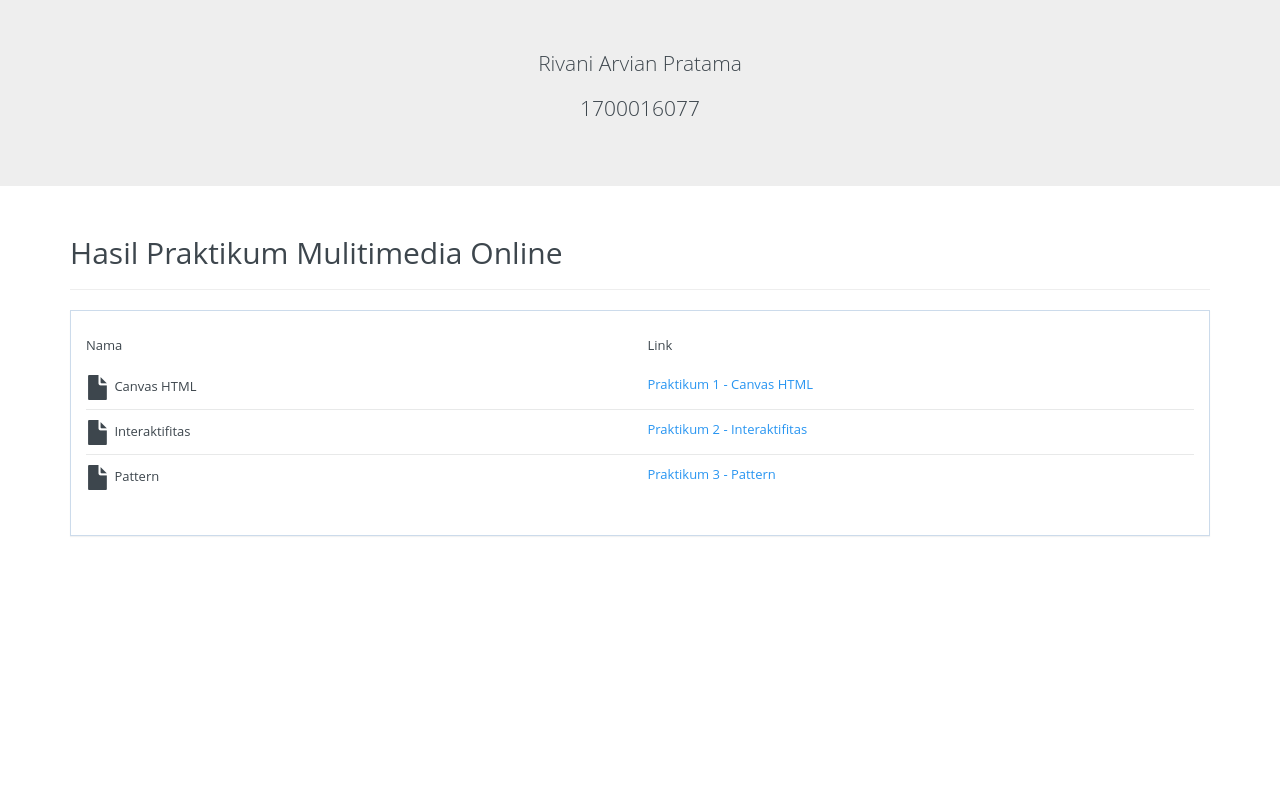
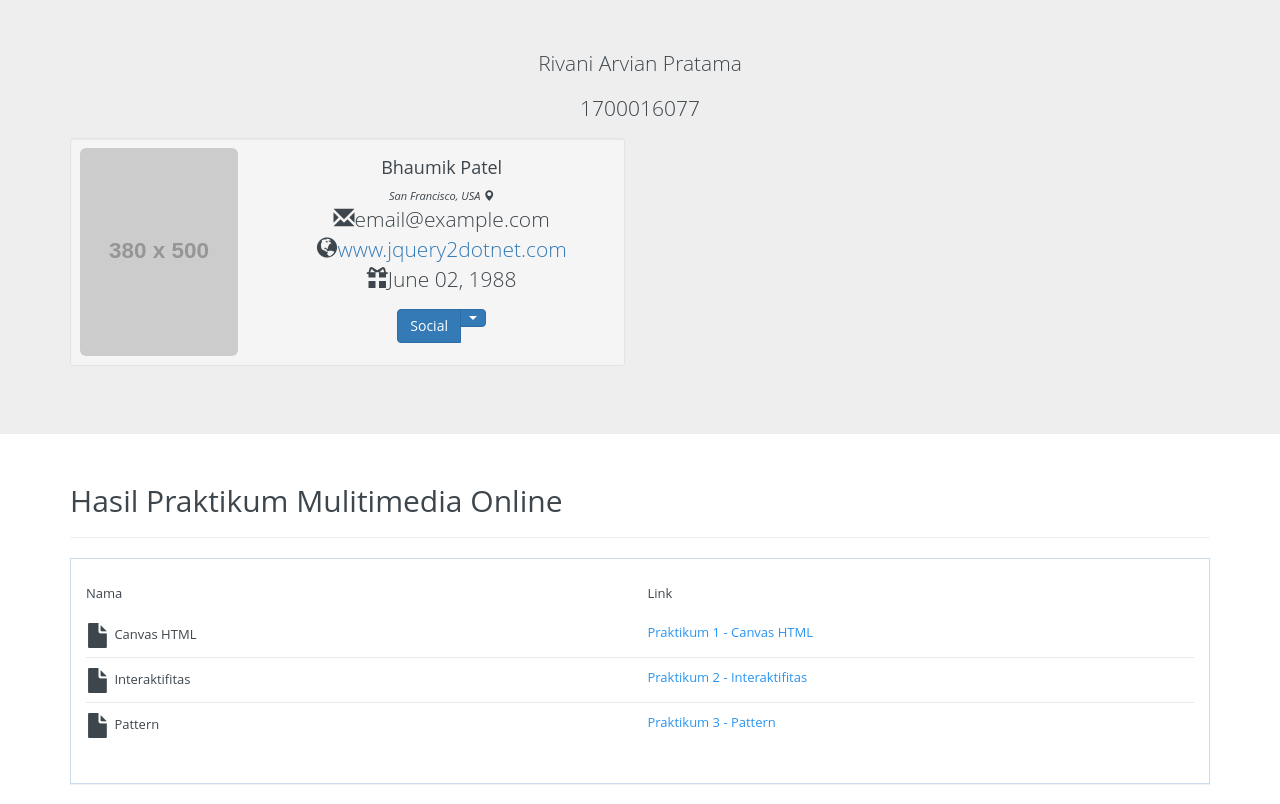
Before and after one commit to rivaniarvianpratama/arvian.github.io, a plain HTML site: page index.html in a window 1280 px wide. Drawn offline with nearby package versions, Linux system fonts and the light colour scheme; placeholder pictures from the web are drawn by us.

Commit message:
Update index.html

```diff
--- a/index.html
+++ b/index.html
@@ -41,6 +41,46 @@
 <div class="jumbotron text-center">
 	<p>Rivani Arvian Pratama</p>
 	<p>1700016077</p>
+<div class="container">
+    <div class="row">
+        <div class="col-xs-12 col-sm-6 col-md-6">
+            <div class="well well-sm">
+                <div class="row">
+                    <div class="col-sm-6 col-md-4">
+                        <img src="http://placehold.it/380x500" alt="" class="img-rounded img-responsive" />
+                    </div>
+                    <div class="col-sm-6 col-md-8">
+                        <h4>
+                            Bhaumik Patel</h4>
+                        <small><cite title="San Francisco, USA">San Francisco, USA <i class="glyphicon glyphicon-map-marker">
+                        </i></cite></small>
+                        <p>
+                            <i class="glyphicon glyphicon-envelope"></i>email@example.com
+                            <br />
+                            <i class="glyphicon glyphicon-globe"></i><a href="http://www.jquery2dotnet.com">www.jquery2dotnet.com</a>
+                            <br />
+                            <i class="glyphicon glyphicon-gift"></i>June 02, 1988</p>
+                        <!-- Split button -->
+                        <div class="btn-group">
+                            <button type="button" class="btn btn-primary">
+                                Social</button>
+                            <button type="button" class="btn btn-primary dropdown-toggle" data-toggle="dropdown">
+                                <span class="caret"></span><span class="sr-only">Social</span>
+                            </button>
+                            <ul class="dropdown-menu" role="menu">
+                                <li><a href="#">Twitter</a></li>
+                                <li><a href="https://plus.google.com/+Jquery2dotnet/posts">Google +</a></li>
+                                <li><a href="https://www.facebook.com/jquery2dotnet">Facebook</a></li>
+                                <li class="divider"></li>
+                                <li><a href="#">Github</a></li>
+                            </ul>
+                        </div>
+                    </div>
+                </div>
+            </div>
+        </div>
+    </div>
+</div>
 </div>
 <div class="container">
     <h2>Hasil Praktikum Mulitimedia Online</h2>
```
